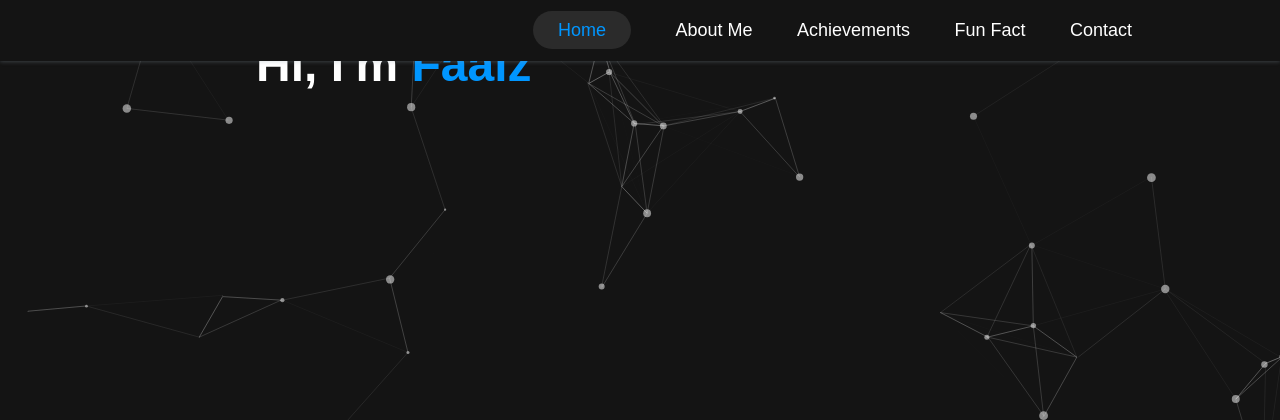
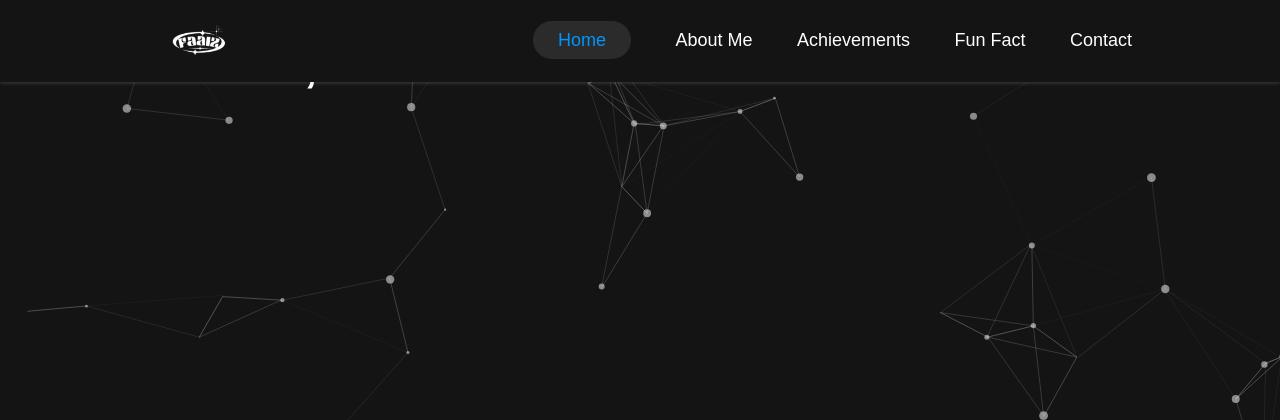
Before and after one commit to FaaizHaikal/PWeb, a PHP site: page / in a window 1280 px wide. Shown: the top 420 px of the page. Run offline with PHP 8.4, Linux system fonts and the light colour scheme; some libraries are stand-ins or nearby versions.

Commit message:
feat: add logo

```diff
--- a/P1/index.html
+++ b/P1/index.html
@@ -9,7 +9,8 @@
   <body>
     <!-- header -->
     <header>
-        <nav class="navbar">
+      <img src="./images/logo-faaiz.png" alt="">
+      <nav>
         <ul>
           <li><a class="active" href="#home">Home</a></li>
           <li><a href="#about">About Me</a></li>
--- a/P1/style.css
+++ b/P1/style.css
@@ -68,32 +68,36 @@ header{
   z-index: 1000;
   width: 100%;
   box-shadow: 0 1px 4px rgba(146, 161, 176, 0.3);
-  justify-content: flex-end;
+  justify-content: space-between;
   display: flex;
   align-items: center;
   padding: 10px 10%;
   background-color: rgb(20,20,20);
 }
 
-header .navbar ul li{
+header img {
+  width: 140px;
+}
+
+nav ul li{
   display: inline-block;
   list-style: none;
   margin: 10px 20px;
 }
-header .navbar ul li a{
+nav ul li a{
   text-decoration: none;
   color: rgb(255, 255, 255);
   font-size: 18px;
   position: relative;
   transition: 0.3s;
 }
-header .navbar ul li a.active{
+nav ul li a.active{
   color: rgb(0, 150, 255);
   padding: 9px 25px;
   background-color: rgb(43, 43, 43);
   border-radius: 50px;
 }
-header .navbar ul li a:hover{
+nav ul li a:hover{
   padding: 9px 25px;
   background-color: rgb(43, 43, 43);
   border-radius: 50px;
@@ -324,20 +328,11 @@ FUN FACT
 }
 #see-more-fun-fact{
   margin-top: 50px;
-  height: 0px;
-  -webkit-transition: height 0.5s linear;
-     -moz-transition: height 0.5s linear;
-      -ms-transition: height 0.5s linear;
-       -o-transition: height 0.5s linear;
-          transition: height 0.5s linear;
+  transition: 3s;
+  display: none;
 }
 #see-more-fun-fact.active{
-  height: 100%;
-  -webkit-transition: height 0.5s linear;
-     -moz-transition: height 0.5s linear;
-      -ms-transition: height 0.5s linear;
-       -o-transition: height 0.5s linear;
-          transition: height 0.5s linear;
+  display: block;
 }
 .three-youtube-videos{
   display: grid;
```
Also changed, not shown: P1/images/logo-faaiz.png (added). Lines whose indentation alone changed are shown as unchanged.
